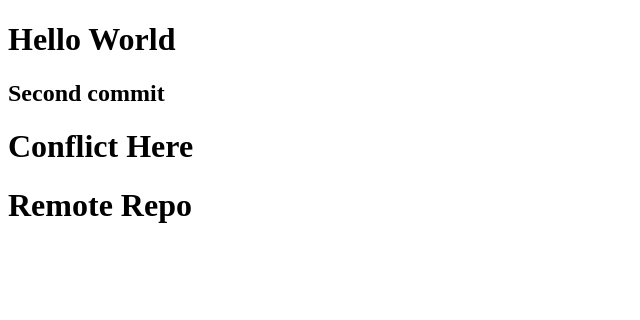
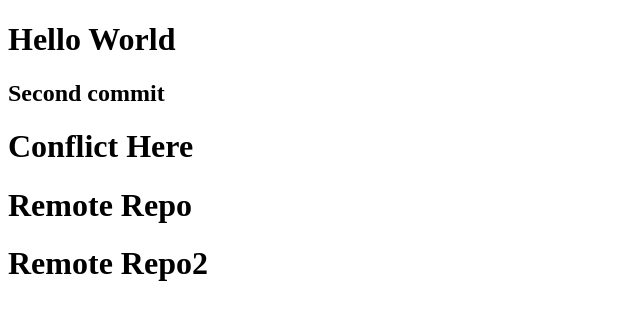
Before and after one commit to Tuan20102001/git_tutorial, a plain HTML site: page index.html in a window 1280 px wide. Shown: the whole page, without its empty margins (0-640 px from the left). Drawn offline with Linux system fonts and the light colour scheme.

Commit message:
Remote repo github

```diff
--- a/index.html
+++ b/index.html
@@ -11,5 +11,7 @@
     <h2>Second commit</h2>
     <h1>Conflict Here</h1>
     <h1>Remote Repo</h1>
+    <h1>Remote Repo2</h1>
+
 </body>
 </html>
```
